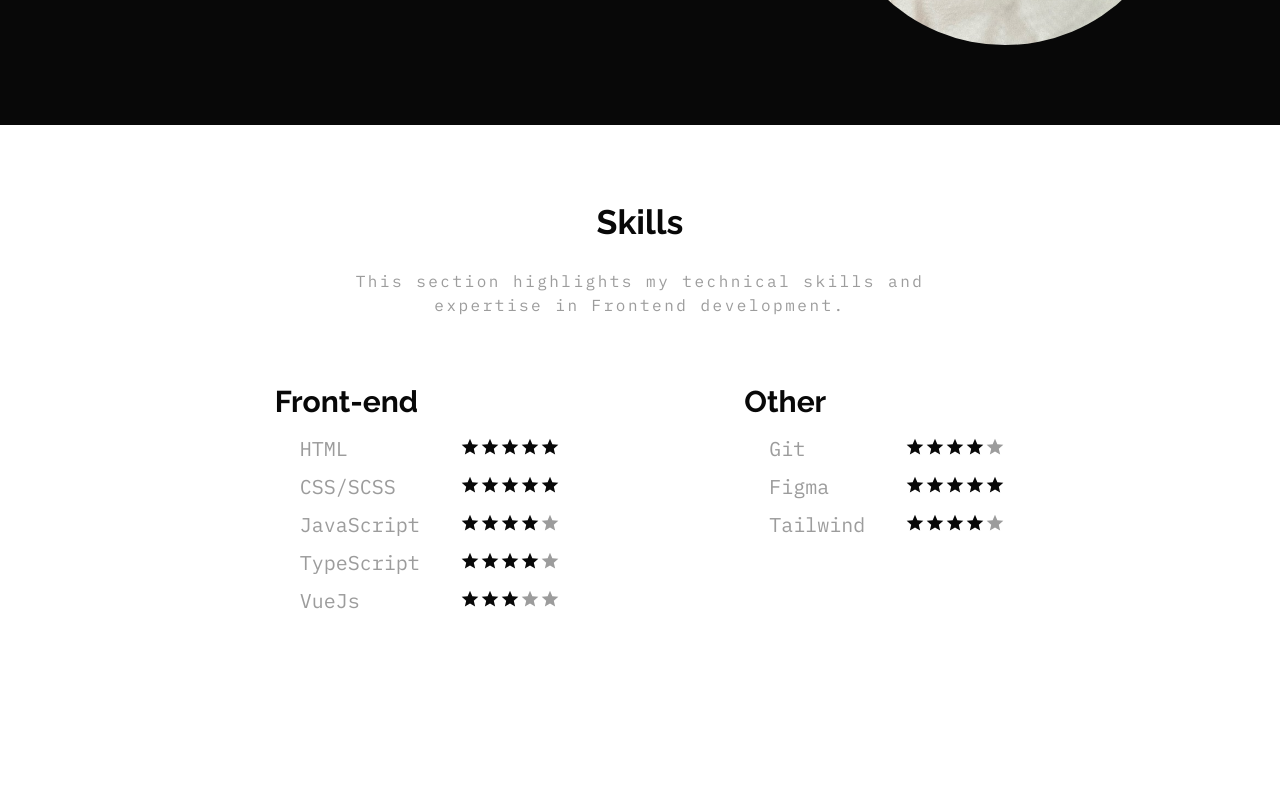
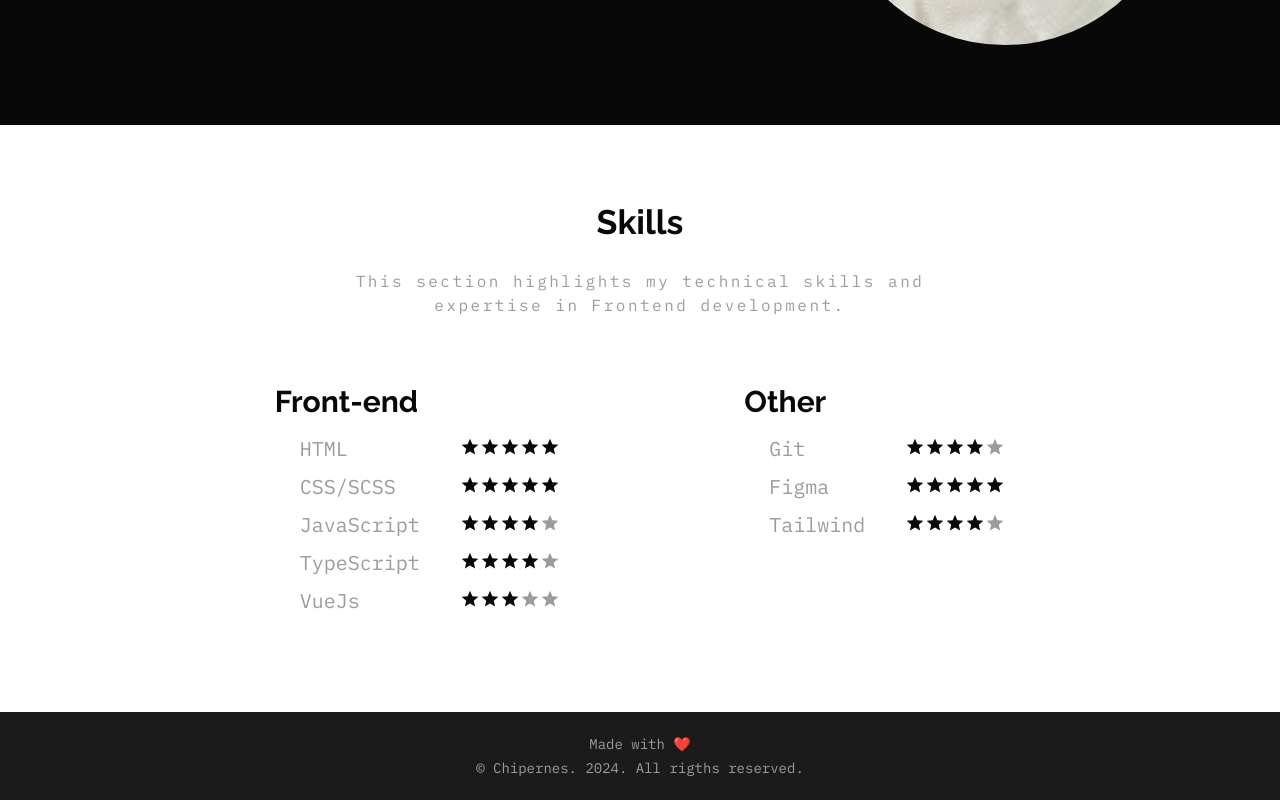
Before and after one commit to Chipernes/Portfolio, a Vue app: page / in a window 1280 px wide. Shown: the part 455-1255 px from the top of the page. Before the commit the page ends 1069 px from the top, so only its background shows below. Built offline with nearby package versions, Linux system fonts and the light colour scheme; some icons are missing.

Commit message:
feat: footer was done, added new favicon and title

```diff
--- a/index.html
+++ b/index.html
@@ -4,7 +4,7 @@
     <meta charset="UTF-8">
     <link rel="icon" href="/favicon.ico">
     <meta name="viewport" content="width=device-width, initial-scale=1.0">
-    <title>Nikita Motytskyi</title>
+    <title>Nikita Motytskyi - portfolio</title>
   </head>
   <body>
     <div id="app"></div>
--- a/src/App.vue
+++ b/src/App.vue
@@ -2,6 +2,7 @@
 import MyHeader from "@/components/header/MyHeader.vue";
 import HeroSection from "@/components/main/hero/HeroSection.vue";
 import SkillsSection from "@/components/main/skills/SkillsSection.vue";
+import MyFooter from "@/components/footer/MyFooter.vue";
 
 </script>
 
@@ -9,6 +10,7 @@ import SkillsSection from "@/components/main/skills/SkillsSection.vue";
   <MyHeader/>
   <HeroSection/>
   <SkillsSection/>
+  <MyFooter/>
 </template>
 
 <style scoped>
--- /dev/null
+++ b/src/components/footer/MyFooter.vue
@@ -0,0 +1,38 @@
+<script setup lang="ts">
+
+</script>
+
+<template>
+  <footer class="footer">
+    <div class="footer__container">
+      <p class="footer__text">Made with ❤️</p>
+      <p class="footer__copyright">© <a class="footer__link" href="mailto:nikonprofiz@gmail.com">Chipernes</a>. 2024. All rigths reserved.</p>
+    </div>
+  </footer>
+</template>
+
+<style scoped lang="scss">
+.footer {
+  /* TEMP */
+  margin-top: rem(100);
+  /* TEMP */
+
+  padding: rem(25) 0;
+
+  text-align: center;
+  font-size: rem(14);
+  background: #1B1B1B;
+
+  &__text{
+    margin-bottom: rem(10);
+  }
+
+  &__link {
+    @media (hover:hover) {
+      &:hover {
+        text-decoration: underline;
+      }
+    }
+  }
+}
+</style>
```
Also changed, not shown: 1 other file (tests, documents, lock files or other folders).
